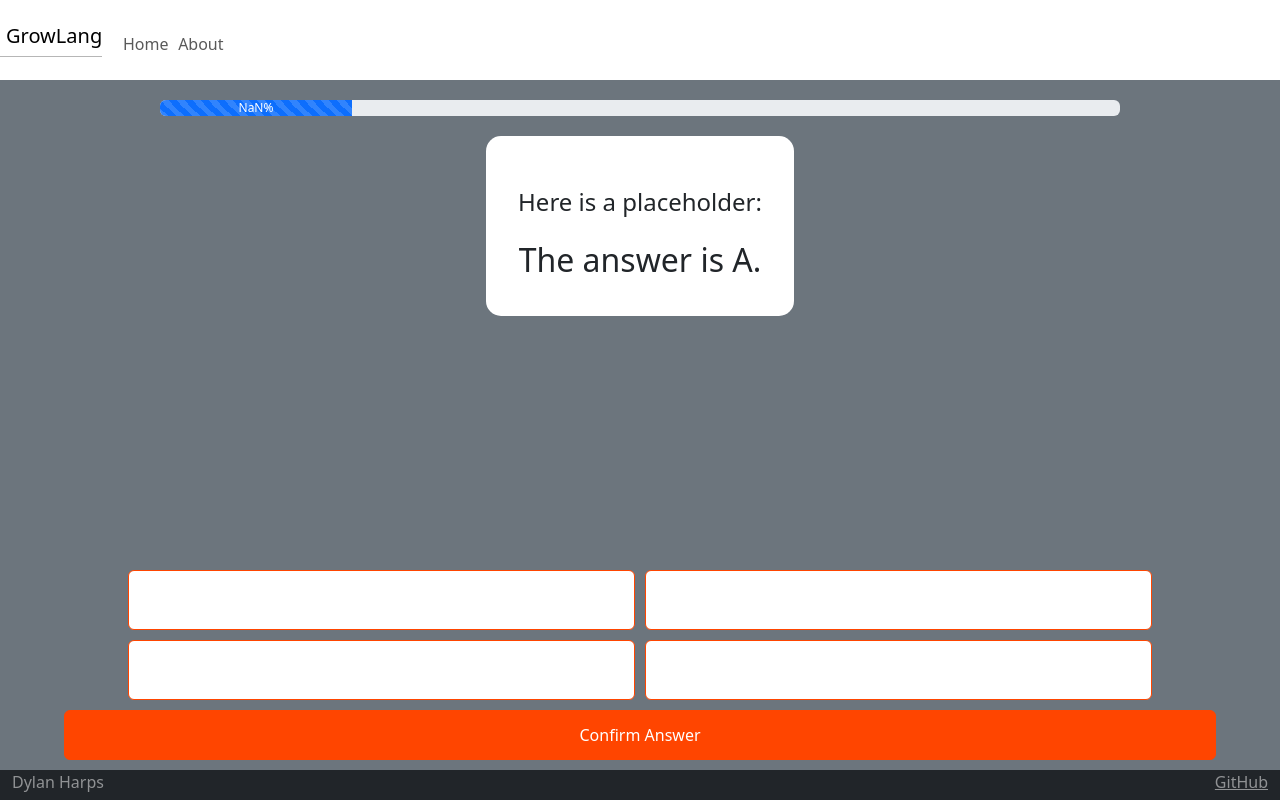
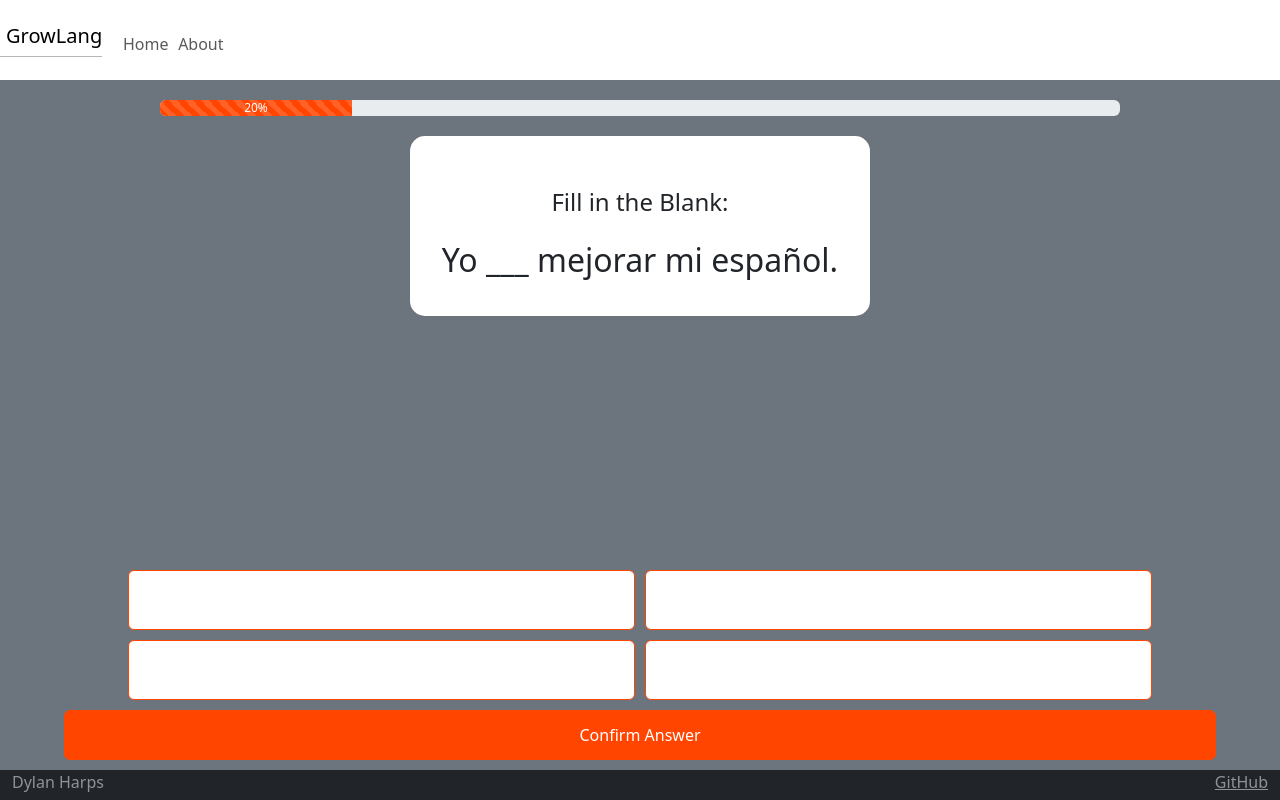
Before and after one commit to Dylan-Harps/startup, a React (Vite) app: page /quiz in a window 1280 px wide. Built offline with nearby package versions, Linux system fonts and the light colour scheme.

Commit message:
Fix quiz progressbar

```diff
--- a/src/quiz/quiz.css
+++ b/src/quiz/quiz.css
@@ -7,7 +7,7 @@
 }
 
 .progress-bar {
-    width: 20%
+    background-color: orangered;
 }
 
 .quiz-progress {
--- a/src/quiz/quiz.jsx
+++ b/src/quiz/quiz.jsx
@@ -1,5 +1,6 @@
 import React from 'react';
 import 'bootstrap/dist/css/bootstrap.min.css';
+import ProgressBar from 'react-bootstrap/ProgressBar';
 import './quiz.css';
 import { QuizAnswers } from './quizAnswers';
 import { Question } from './question.js';
@@ -24,20 +25,6 @@ function getQuizQuestions(quizID) {
   }
 }
 
-const Progress = (curr = 1, numQuestions = 5) => {
-  console.log("current question= " + parseInt(curr));
-  console.log("numQuestions= " + parseInt(numQuestions));
-  let percentage = 100 * (parseInt(curr) + 1) / parseInt(numQuestions);
-  console.log("percentage= " + percentage);
-  return (
-    <div className="quiz-progress">
-      <div className="progress" role="progressbar" aria-valuenow={percentage} aria-valuemin="0" aria-valuemax={numQuestions}>
-        <div className="progress-bar progress-bar-striped">{percentage}%</div>
-      </div>
-    </div>
-  );
-}
-
 let quizQuestions;
 let currQuestion;
 let numCorrectQuestions = 0;
@@ -47,15 +34,17 @@ export function Quiz() {
   const location = useLocation();
   const quizID = location?.state?.id; //For some reason, all the ways to pass in a parameter to a route don't seem to work!!!
   console.log("quizID= " + quizID);
-  const [currQuestionNumber, setCurrQuestionNumber] = React.useState(0); //For some reason, currQuestionNumbre = NaN
-  quizQuestions = getQuizQuestions(quizID).questions;
+  const [currQuestionNumber, setCurrQuestionNumber] = React.useState(0);
+  console.log("currQuestionNumber= " + currQuestionNumber);
+  quizQuestions = getQuizQuestions(1).questions;
   currQuestion = quizQuestions[currQuestionNumber];
-  let quizLength = getQuizQuestions(quizID).quizLength;
+  console.log("currQuestion= " + JSON.stringify(currQuestion));
+  let quizLength = getQuizQuestions(1).quizLength;
 
   return (
     <main className="container-fluid bg-secondary text-center" id="quizmain">
       <Progress
-        curr={currQuestionNumber}
+        curr={currQuestionNumber + 1}
         numQuestions={quizLength}>
       </Progress>
       <QuestionBox></QuestionBox>
@@ -65,6 +54,14 @@ export function Quiz() {
   );
 }
 
+const Progress = ({curr} = 1, numQuestions = 5) => {
+  let percentage = 100 * parseInt(curr) / parseInt(numQuestions);
+  return (
+    <div className="quiz-progress">
+      <ProgressBar animated now={percentage} label={`${percentage}%`}/>
+    </div>
+  );
+}
 const QuestionBox = () => {
   return (
       <div className="question-box">
```
